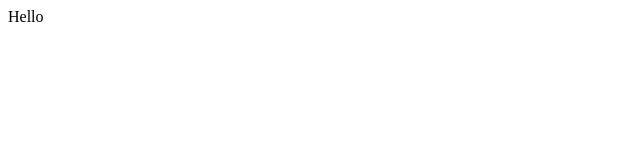
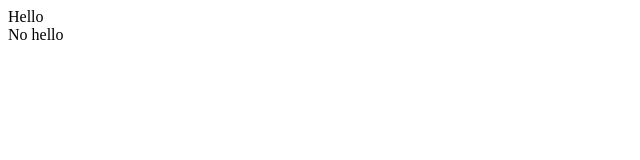
Before and after one commit to Segesp/demo-repo1, a plain HTML site: page index.html in a window 1280 px wide. Shown: the full height of the page, 0-640 px from the left. Drawn offline with Linux system fonts and the light colour scheme.

Commit message:
Prueba post branch
xd

```diff
--- a/index.html
+++ b/index.html
@@ -1 +1,2 @@
 <div>Hello</div>
+<div>No hello</div>
```
